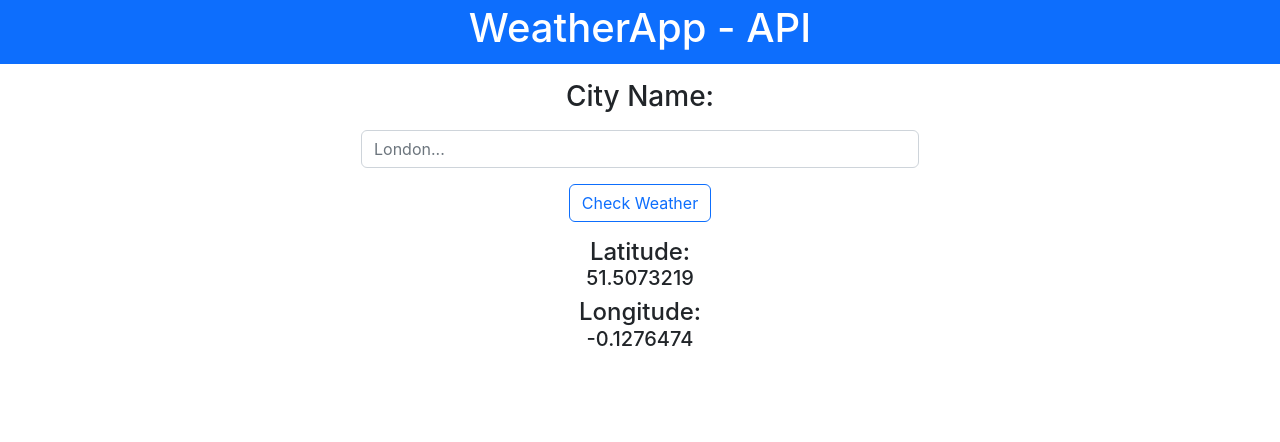
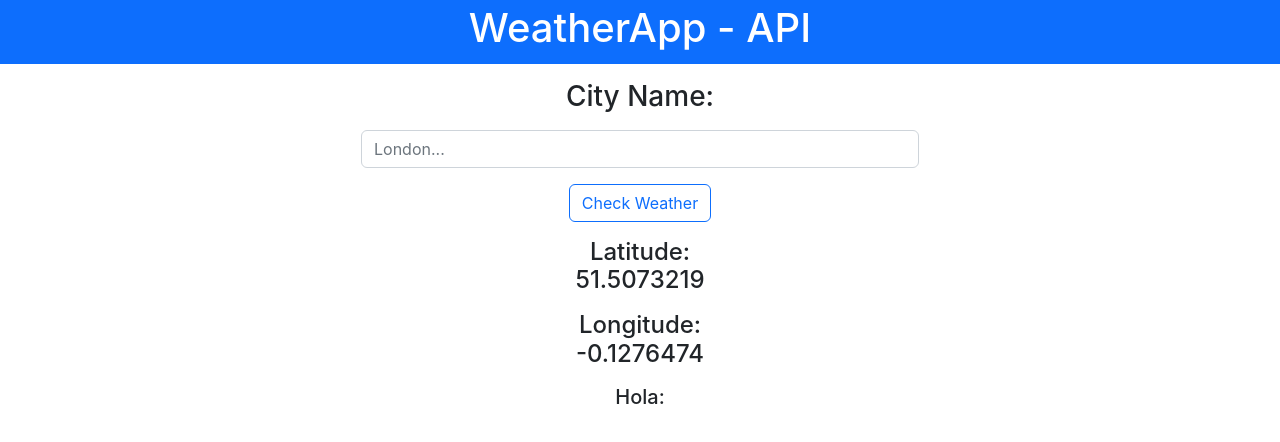
Before and after one commit to RubenValls/Weather-App_React, a React (Create React App) app: page / in a window 1280 px wide. Shown: the top 442 px of the page. Built offline with nearby package versions, Linux system fonts and the light colour scheme.

Commit message:
adding cities info-sharing

```diff
--- a/src/App.js
+++ b/src/App.js
@@ -1,12 +1,14 @@
 import './App.css';
 import Nav from './components/nav';
 import Search from './components/search';
+import Weather from './components/weather';
 
 function App() {
   return (
     <div className='App'>
       <Nav/>
       <Search/>
+      <Weather/>
     </div>
   );
 }
--- /dev/null
+++ b/src/components/jsFuntions/variables.js
@@ -0,0 +1,15 @@
+let cityName = 'London';
+let lat = '51.5073219';
+let lon = '-0.1276474';
+
+export function saveInfo(city, lattitude, longitude){
+    cityName = city;
+    lat = lattitude;
+    lon = longitude
+    console.log(cityName + lat + lon);
+}
+
+export function getInfo(){
+    let info = [cityName, lat, lon];
+    return info;
+}
--- a/src/components/search.jsx
+++ b/src/components/search.jsx
@@ -1,5 +1,6 @@
 import React from 'react';
 import { useState } from 'react';
+import { saveInfo } from './jsFuntions/variables';
 
 const Search = () => {
 
@@ -9,6 +10,7 @@ const Search = () => {
 
     const onChange = (city) => {
         setSearch(city.currentTarget.value);
+        saveInfo(search, lat, lon);
     };
 
     const inputValue = () => {
@@ -18,6 +20,7 @@ const Search = () => {
             .then(response => {
                 setLat(response[0].lat);
                 setLon(response[0].lon);
+                saveInfo(search, response[0].lat, response[0].lon);
             })
             .catch(err => console.error(err));
     }
@@ -28,7 +31,7 @@ const Search = () => {
             <input type="text" class="form-control w-50 m-auto" id="cityName" name="cityName" placeholder="London..." onChange={onChange} required></input>
             <button class="btn btn-outline-primary mt-3" id="citySearch" onClick={inputValue}>Check Weather</button>
             <div class="container text-center mt-3">
-                <h4>Latitude:<h5>{lat}</h5>Longitude:<h5>{lon}</h5></h4>
+                <h4>Latitude:<p id="cityLat">{lat}</p>Longitude:<p id="cityLon">{lon}</p></h4>
             </div>
         </div>
     );
--- a/src/components/weather.jsx
+++ b/src/components/weather.jsx
@@ -1,9 +1,14 @@
 import React from 'react';
+import { getInfo } from './jsFuntions/variables';
 
 const Weather = () => {
+    let info = getInfo();
+    console.log(info);
     return (
         <div class="container">
-            <div class="weather"></div>
+            <div class="weather">
+                <h5>Hola:</h5>
+            </div>
         </div>
     );
 }
```
